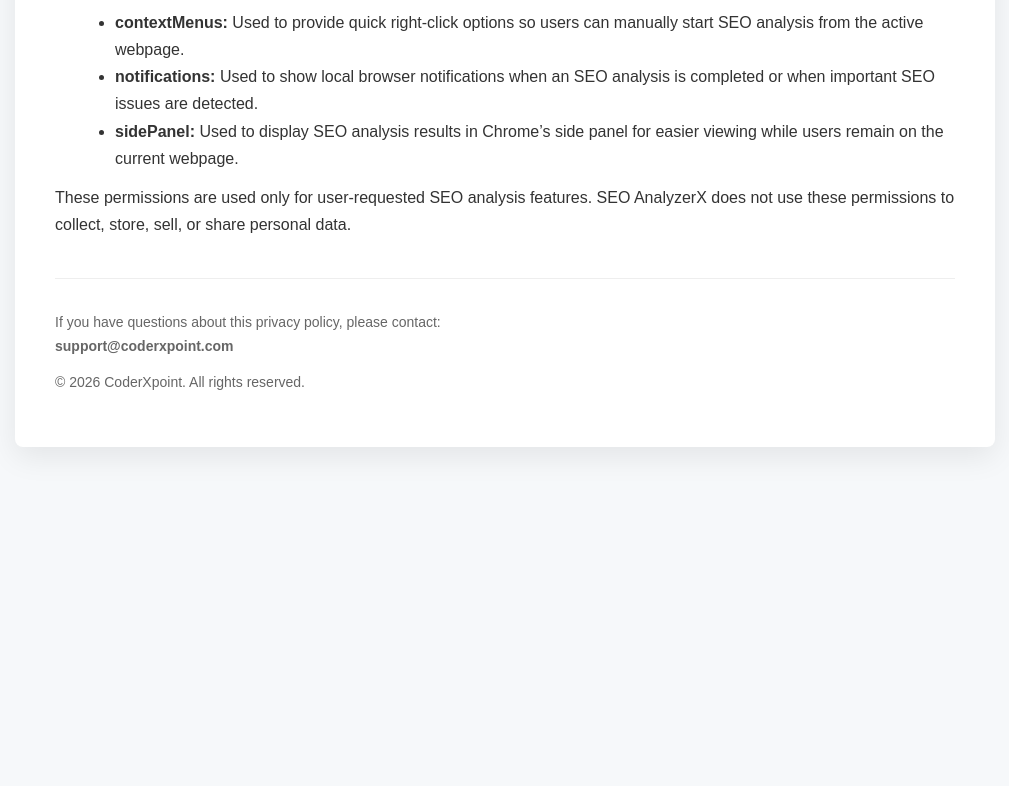
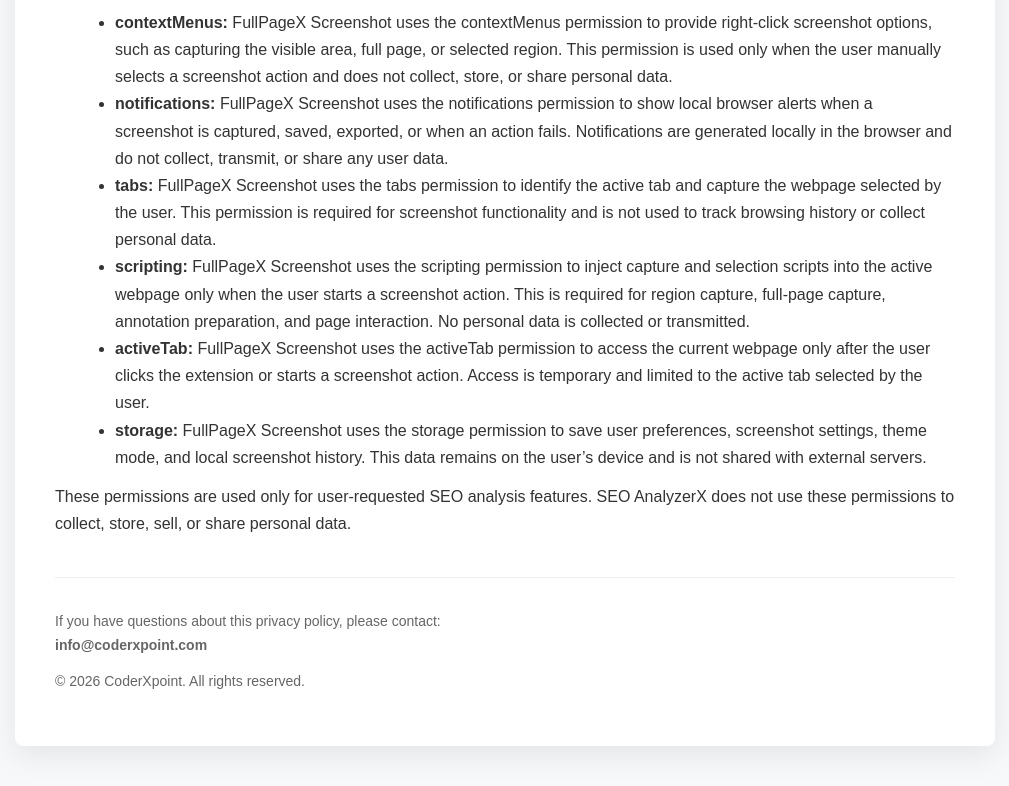
Before and after one commit to coderxpoint/privacy-policy, a plain HTML site: page index.html in a window 1280 px wide. Shown: the part 1602-2388 px from the top of the page, without its empty margins (135-1144 px from the left). Before the commit the page ends 2089 px from the top, so only its background shows below. Drawn offline with Linux system fonts and the light colour scheme.

Commit message:
Update index.html

```diff
--- a/index.html
+++ b/index.html
@@ -124,14 +124,30 @@
 </p>
 <ul>
   <li>
-    <strong>contextMenus:</strong> Used to provide quick right-click options so users can manually start SEO analysis from the active webpage.
+    <strong>contextMenus:</strong> FullPageX Screenshot uses the contextMenus permission to provide right-click screenshot options, such as capturing the visible area, full page, or selected region. This permission is used only when the user manually selects a screenshot action and does not collect, store, or share personal data.
+
   </li>
   <li>
-    <strong>notifications:</strong> Used to show local browser notifications when an SEO analysis is completed or when important SEO issues are detected.
+    <strong>notifications:</strong> FullPageX Screenshot uses the notifications permission to show local browser alerts when a screenshot is captured, saved, exported, or when an action fails. Notifications are generated locally in the browser and do not collect, transmit, or share any user data.
+
   </li>
   <li>
-    <strong>sidePanel:</strong> Used to display SEO analysis results in Chrome’s side panel for easier viewing while users remain on the current webpage.
+    <strong>tabs:</strong> FullPageX Screenshot uses the tabs permission to identify the active tab and capture the webpage selected by the user. This permission is required for screenshot functionality and is not used to track browsing history or collect personal data.
+
   </li>
+   <li>
+    <strong>scripting:</strong> FullPageX Screenshot uses the scripting permission to inject capture and selection scripts into the active webpage only when the user starts a screenshot action. This is required for region capture, full-page capture, annotation preparation, and page interaction. No personal data is collected or transmitted.
+
+  </li>
+   <li>
+    <strong>activeTab:</strong> FullPageX Screenshot uses the activeTab permission to access the current webpage only after the user clicks the extension or starts a screenshot action. Access is temporary and limited to the active tab selected by the user.
+
+  </li>
+   <li>
+    <strong>storage:</strong> FullPageX Screenshot uses the storage permission to save user preferences, screenshot settings, theme mode, and local screenshot history. This data remains on the user’s device and is not shared with external servers.
+
+  </li>
+
 </ul>
 <p>
   These permissions are used only for user-requested SEO analysis features. SEO AnalyzerX does not use these permissions to collect, store, sell, or share personal data.
@@ -139,7 +155,7 @@
     <footer>
       <p>
         If you have questions about this privacy policy, please contact:<br>
-        <strong>support@coderxpoint.com</strong>
+        <strong>info@coderxpoint.com</strong>
       </p>
       <p>
         © 2026 CoderXpoint. All rights reserved.
```
